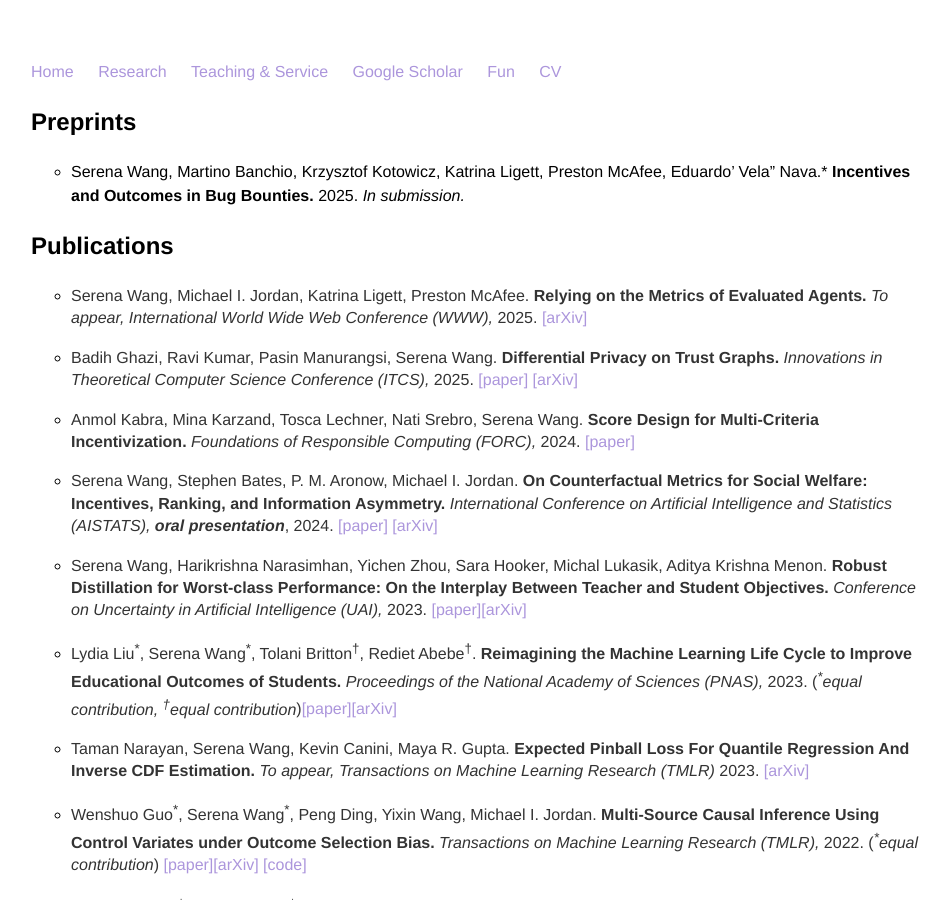
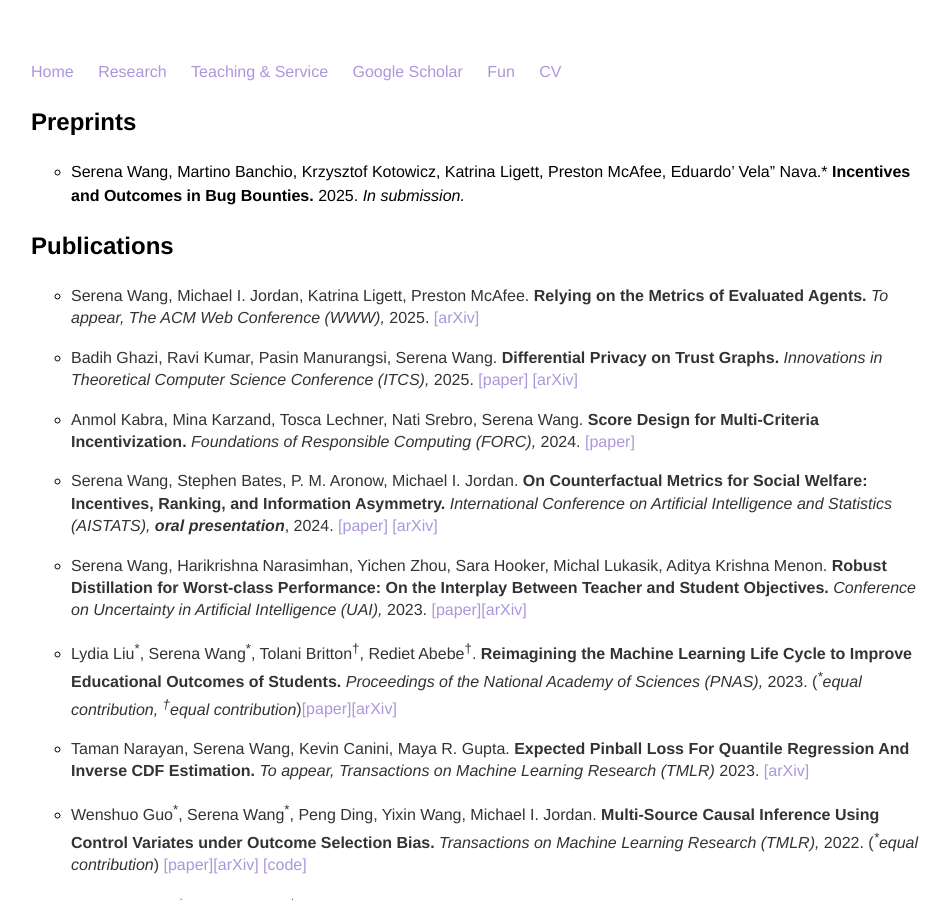
Before and after one commit to serenalwang/serenalwang.github.io, a Jekyll site: the page built from research.md, in a window 1280 px wide and 900 px high. Shown: the whole window, without its empty margins (161-1111 px from the left). Built offline with Jekyll 4.4.1, drawn with Linux system fonts in a browser that asks for light colours.

Commit message:
fixed www

```diff
--- a/research.md
+++ b/research.md
@@ -8,7 +8,7 @@ title: Research
 
 ### Publications
 * Serena Wang, Michael I. Jordan, Katrina Ligett, Preston McAfee.
-**Relying on the Metrics of Evaluated Agents.** *To appear, International World Wide Web Conference (WWW),* 2025. [[arXiv]](https://arxiv.org/abs/2402.14005)
+**Relying on the Metrics of Evaluated Agents.** *To appear, The ACM Web Conference (WWW),* 2025. [[arXiv]](https://arxiv.org/abs/2402.14005)
 
 * Badih Ghazi, Ravi Kumar, Pasin Manurangsi, Serena Wang.
 **Differential Privacy on Trust Graphs.** *Innovations in Theoretical Computer Science Conference (ITCS),* 2025. [[paper]](https://drops.dagstuhl.de/entities/document/10.4230/LIPIcs.ITCS.2025.53) [[arXiv]](https://arxiv.org/abs/2410.12045)
```
